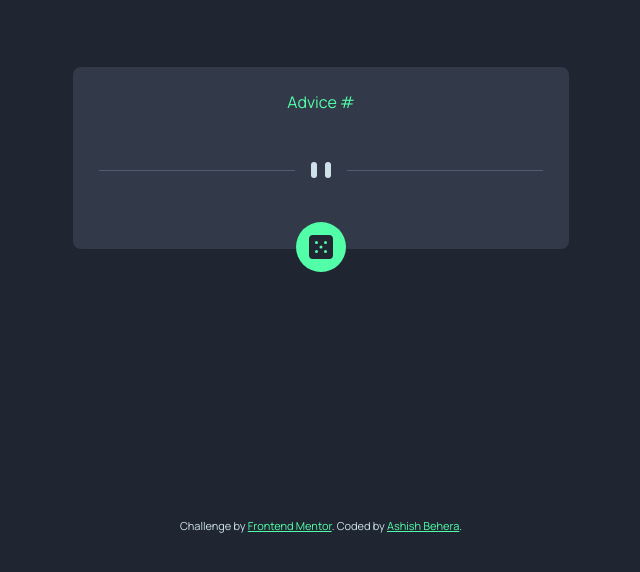
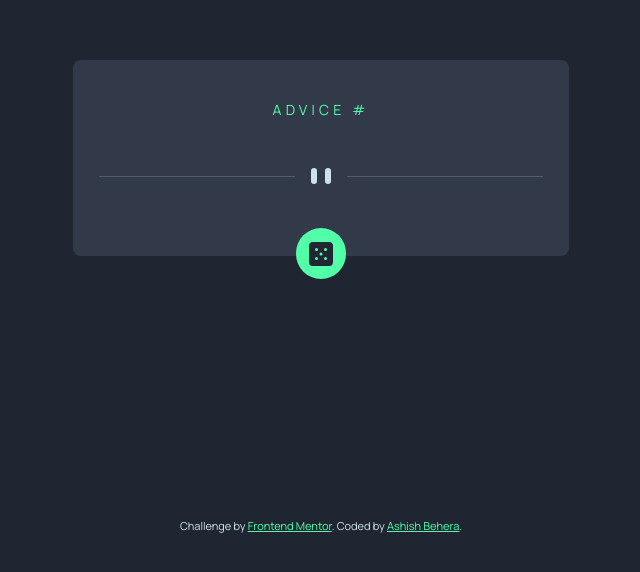
Before and after one commit to ashish1089/Advice-Generator-App, a website built with Vite: page index.html in a window 1280 px wide. Shown: the part 202-774 px from the top of the page, without its empty margins (319-959 px from the left). Built offline with nearby package versions, Linux system fonts and the light colour scheme; no server answers.

Commit message:
update advice-id

```diff
--- a/style.css
+++ b/style.css
@@ -49,6 +49,10 @@ main {
 #advice_id {
   color: var(--clr-neon-green);
   text-align: center;
+  text-transform: uppercase;
+  letter-spacing: 0.3em;
+  font-size: 14px;
+  padding-top: 1rem;
 }
 
 #advice {
```
